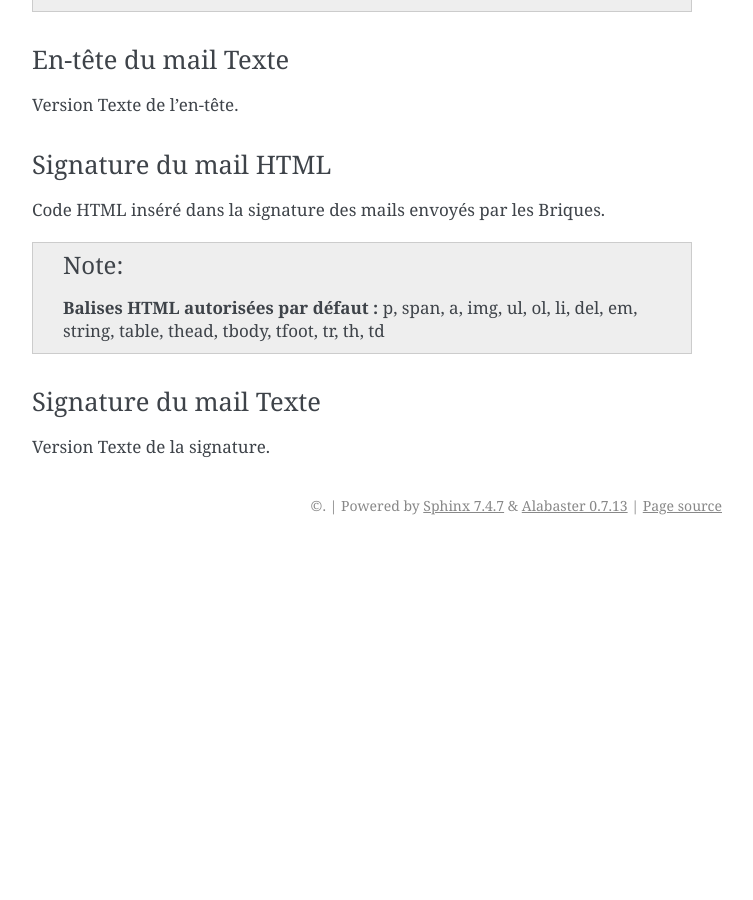
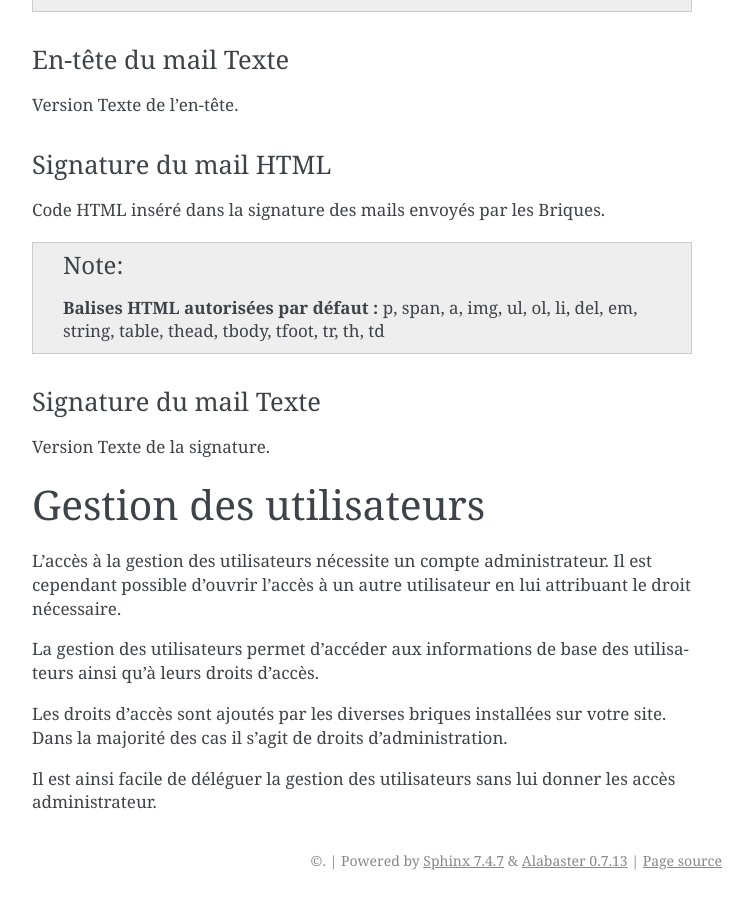
Before and after one commit to Cogitime/4ME, a Sphinx documentation site: the page built from docs/utilisateur.rst, in a window 1280 px wide and 900 px high, scrolled down 8752 px. Shown: the whole window, without its empty margins (388-1141 px from the left). Built offline with Sphinx 7.4.7, drawn with Linux system fonts in a browser that asks for light colours; before the commit the page ends 9297 px from its top, so only the background shows below that; some of the changed text lies outside the part shown.

Commit message:
Doc Utilisateur

```diff
--- a/docs/utilisateur.rst
+++ b/docs/utilisateur.rst
@@ -329,3 +329,14 @@ Signature du mail Texte
 ~~~~~~~~~~~~~~~~~~~~~~~
 
 Version Texte de la signature.
+
+Gestion des utilisateurs
+========================
+
+L'accès à la gestion des utilisateurs nécessite un compte administrateur. Il est cependant possible d'ouvrir l'accès à un autre utilisateur en lui attribuant le droit nécessaire.
+
+La gestion des utilisateurs permet d'accéder aux informations de base des utilisateurs ainsi qu'à leurs droits d'accès.
+
+Les droits d'accès sont ajoutés par les diverses briques installées sur votre site. Dans la majorité des cas il s'agit de droits d'administration.
+
+Il est ainsi facile de déléguer la gestion des utilisateurs sans lui donner les accès administrateur.
```
